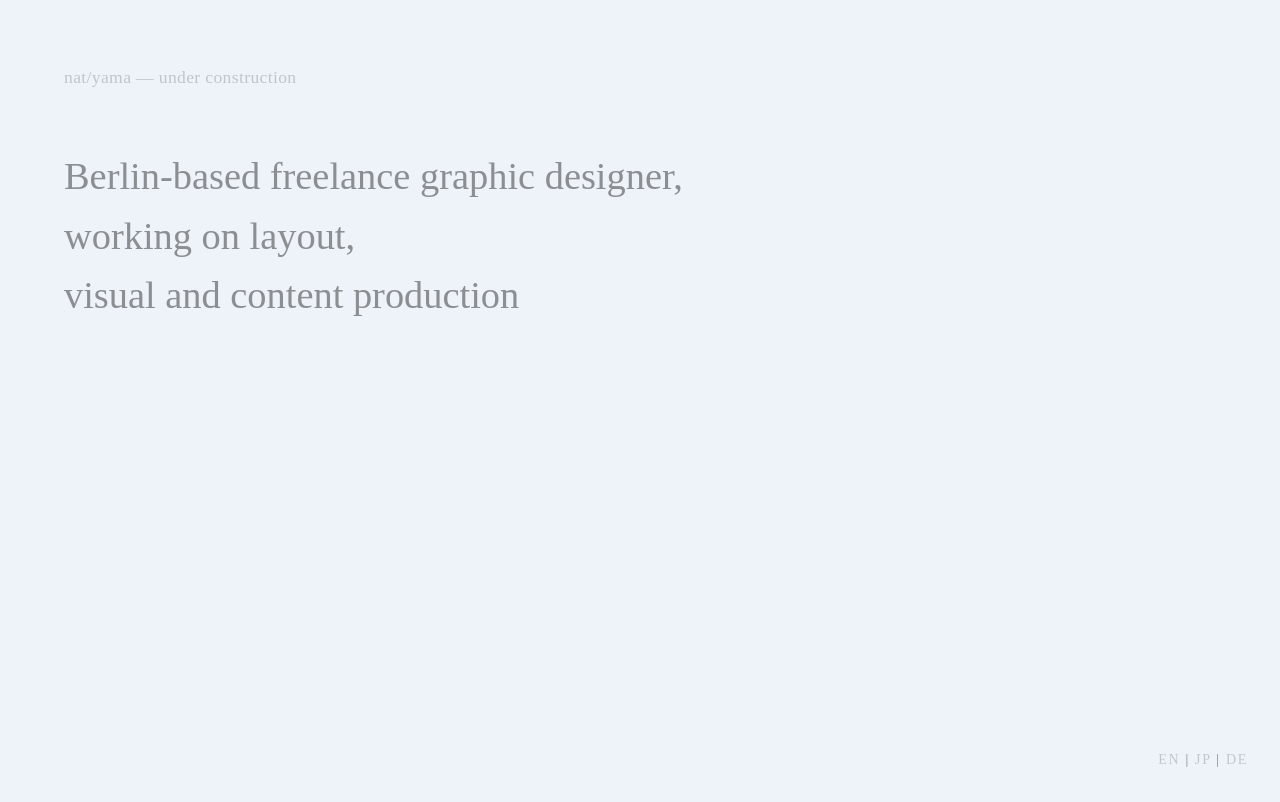
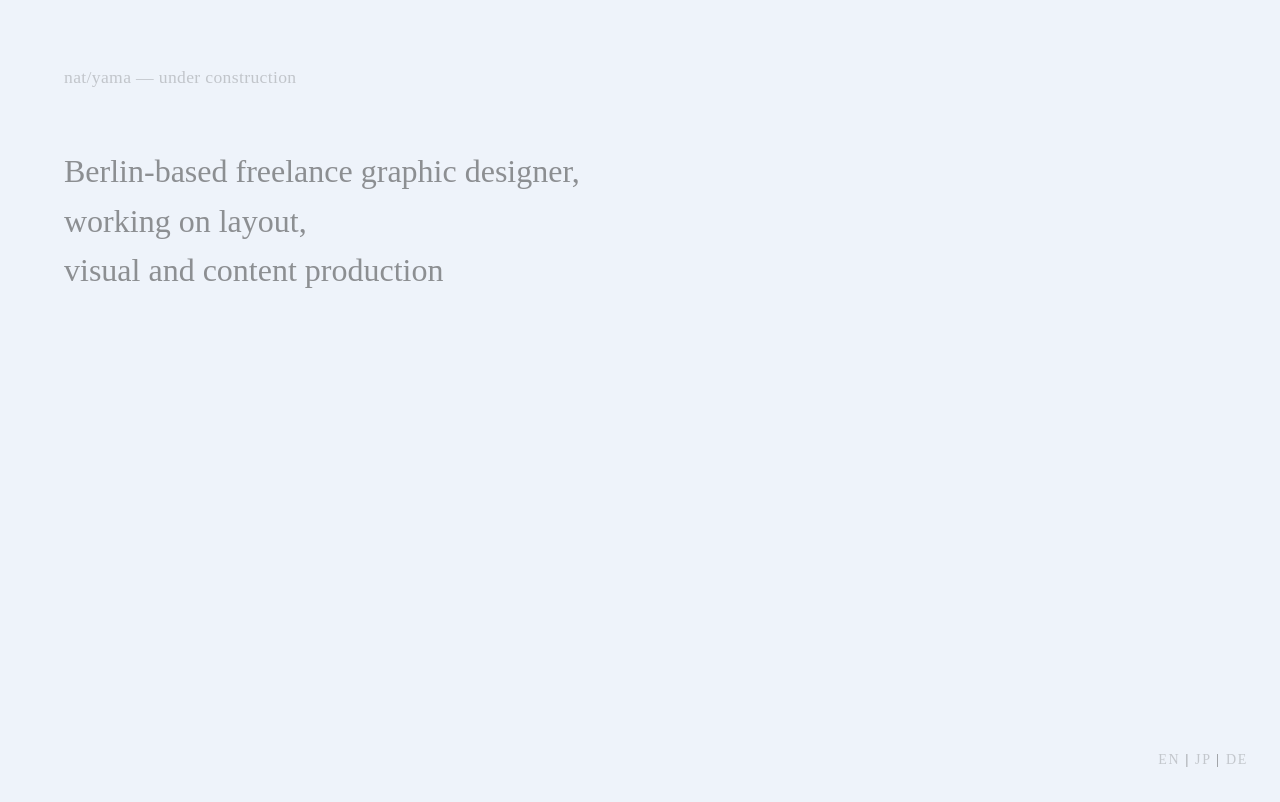
Before and after one commit to ntym06/natyama, a plain HTML site: page index.html in a window 1280 px wide. Shown: the top 802 px of the page. Drawn offline with Linux system fonts and the light colour scheme.

Commit message:
Update index.html

```diff
--- a/index.html
+++ b/index.html
@@ -25,7 +25,7 @@
     color: rgba(60, 60, 60, 0.55);
 
     /* 👇 全体を大きめに */
-    font-size: 2.4rem;
+    font-size: 2.0rem;
     line-height: 1.55;
   }
 
```
